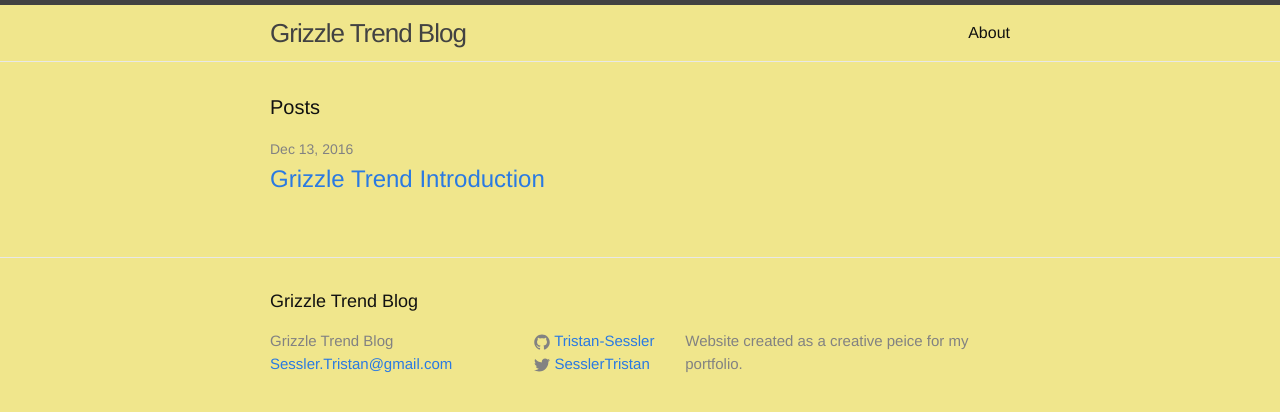
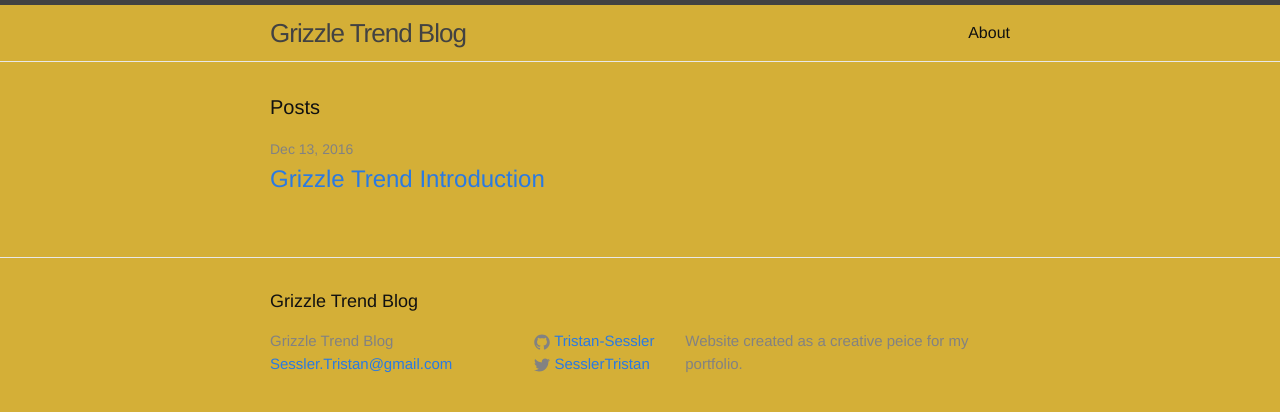
Before and after one commit to Tristan-Sessler/T1, a Jekyll site: the page built from index.html, in a window 1280 px wide. Shown: the top 412 px of the page. Built offline with Jekyll 4.4.1, drawn with Linux system fonts in a browser that asks for light colours.

Commit message:
Update main.scss

```diff
--- a/css/main.scss
+++ b/css/main.scss
@@ -15,7 +15,7 @@ $base-line-height: 1.5;
 $spacing-unit:     30px;
 
 $text-color:       #111;
-$background-color: #F0E68C;
+$background-color: #D4AF37;
 $brand-color:      #2a7ae2;
 
 $grey-color:       #828282;
```
